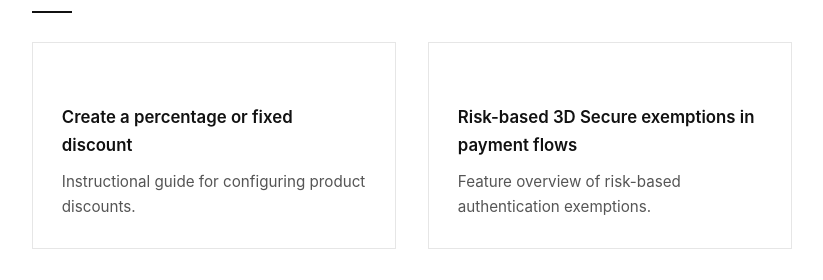
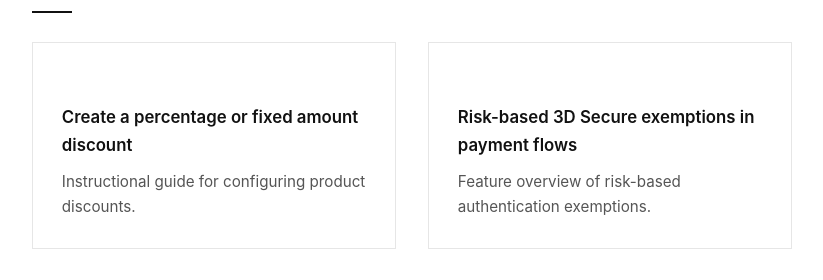
Before and after one commit to malynovskayuliia-eng/malynovskayuliia-eng.github.io, a Jekyll site: the page built from index.md, in a window 1280 px wide. Shown: the part 992-1272 px from the top of the page, without its empty margins (228-1051 px from the left). Built offline with Jekyll 4.4.1, drawn with Linux system fonts in a browser that asks for light colours.

Commit message:
Update index.md

```diff
--- a/index.md
+++ b/index.md
@@ -27,7 +27,7 @@ The samples below are independently created examples demonstrating structured, s
 <div class="sample-grid">
 
   <a href="/create-a-discount" class="sample-card">
-    <h3>Create a percentage or fixed discount</h3>
+    <h3>Create a percentage or fixed amount discount</h3>
     <p>Instructional guide for configuring product discounts.</p>
   </a>
 
```
